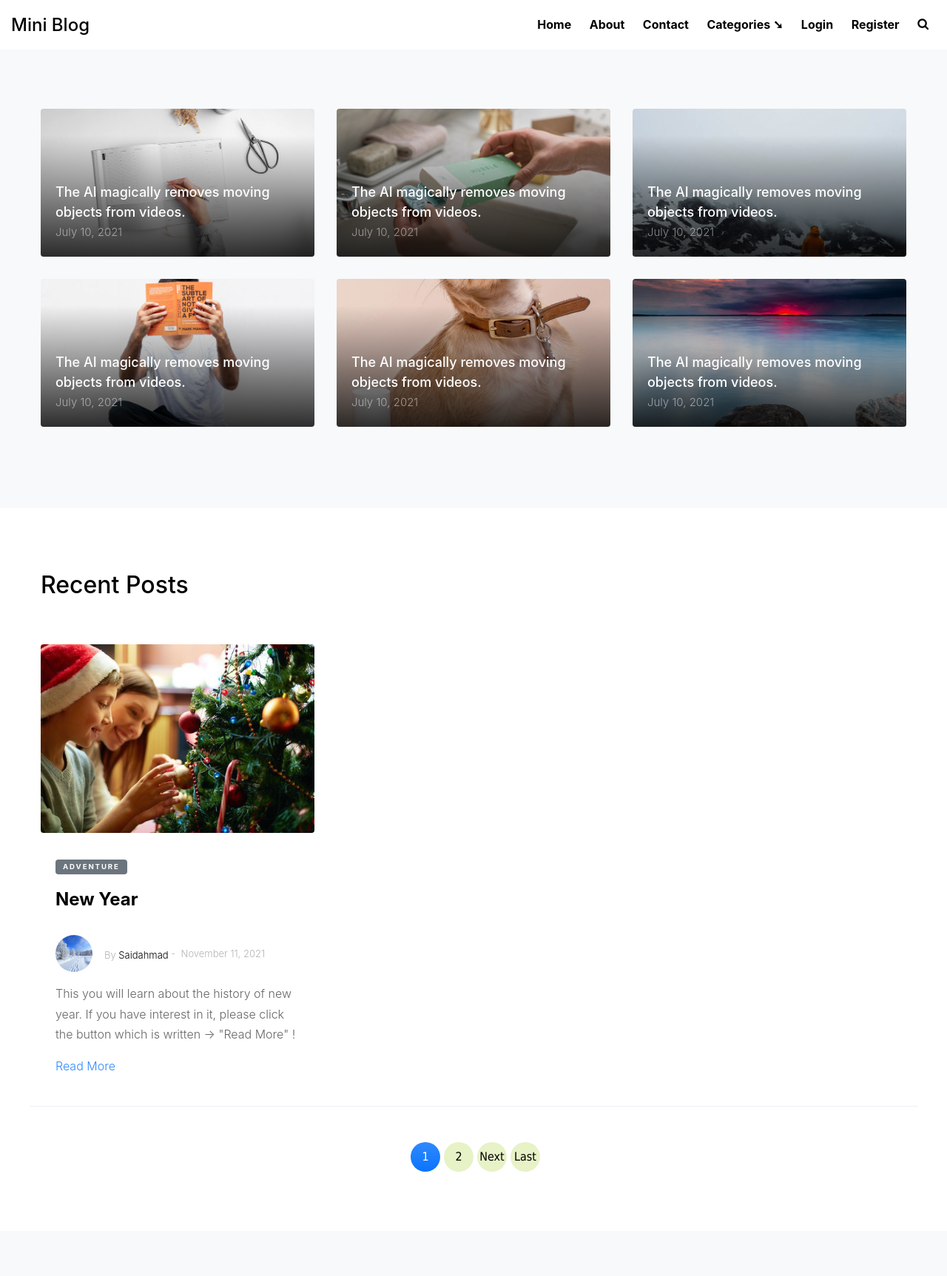
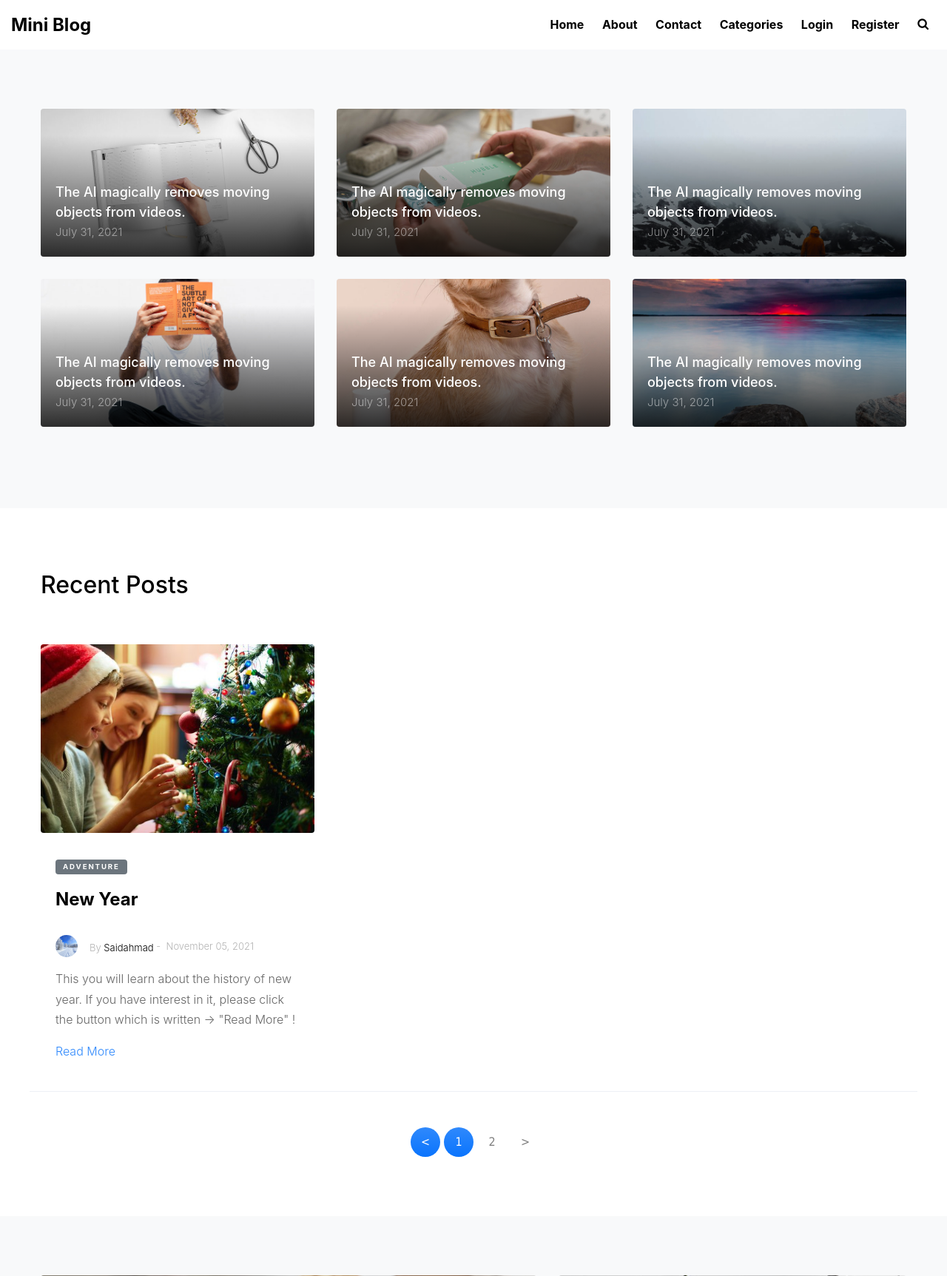
Before and after one commit to SaidahmadHosilov/php_mini_blog, a PHP site: page /?page=2 in a window 1280 px wide. Shown: the top 1725 px of the page at 74% size. Run offline with PHP 8.4, Linux system fonts and the light colour scheme; data comes from the database, SQL or seed files in the repository; some libraries are stand-ins or nearby versions; some web fonts are replaced.

Commit message:
pagination

```diff
--- a/components/pagination/css/A_green.css
+++ b/components/pagination/css/A_green.css
@@ -14,13 +14,13 @@
 	{
         color: #fff;
 		background: #2f89fc;
-		background:-moz-linear-gradient(top,#2f89fc,#0a74fd);
+		/* background:-moz-linear-gradient(top,#2f89fc,#0a74fd); */
 		background:-webkit-gradient(linear,0 0,0 100%,from(#2f89fc),to(#0a74fd));
 	}
 
 	ul.pagination li a:hover,
 	ul.pagination li a.current
 	{
-		color:#000!important;
-		background:#E7F2C7;
+		color:#808080!important;
+		background:#fff;
 	}
--- a/components/pagination/css/pagination.css
+++ b/components/pagination/css/pagination.css
@@ -33,7 +33,8 @@
 	align-items: center;
 	text-decoration:none;
 	padding:7px 10px 7px 10px;
-	font-size: 16px;
+	font-size: 1rem;
+	font-weight: normal;
 }
 
 #pagingg ul.pagination li a img{
--- a/components/pagination/function.php
+++ b/components/pagination/function.php
@@ -26,15 +26,21 @@
     	if($lastpage > 1)
     	{
     		$pagination .= "<ul class='pagination'>";
-                    $pagination .= "<li class='details' style='margin-top:2px'>Page $page of $lastpage</li>";
+			$pagination .= "<li class='details' style='margin-top:2px'>Page $page of $lastpage</li>";
     		if ($lastpage < 7 + ($adjacents * 2))
     		{
+				if( $page == 1 ) {
+					$pagination.= "<li><a class='current'><</a></li>";
+				} else {
+					$pagination.= "<li><a href='{$url}page=$prev'><</a></li>";
+				}
     			for ($counter = 1; $counter <= $lastpage; $counter++)
     			{
-    				if ($counter == $page)
-    					$pagination.= "<li><a class='current'>$counter</a></li>";
-    				else
+    				if ($counter == $page){
+						$pagination.= "<li><a class='current'>$counter</a></li>";
+					} else{
     					$pagination.= "<li><a href='{$url}page=$counter'>$counter</a></li>";
+					}
     			}
     		}
     		elseif($lastpage > 5 + ($adjacents * 2))
@@ -43,10 +49,11 @@
     			{
     				for ($counter = 1; $counter < 4 + ($adjacents * 2); $counter++)
     				{
-    					if ($counter == $page)
-    						$pagination.= "<li><a class='current'>$counter</a></li>";
-    					else
+    					if ($counter == $page){
+							$pagination.= "<li><a class='current'>$counter</a></li>";
+						} else {
     						$pagination.= "<li><a href='{$url}page=$counter'>$counter</a></li>";
+						}
     				}
     				$pagination.= "<li class='dot'>...</li>";
     				$pagination.= "<li><a href='{$url}page=$lpm1'>$lpm1</a></li>";
@@ -75,6 +82,7 @@
     				$pagination.= "<li class='dot'>..</li>";
     				for ($counter = $lastpage - (2 + ($adjacents * 2)); $counter <= $lastpage; $counter++)
     				{
+
     					if ($counter == $page)
     						$pagination.= "<li><a class='current'>$counter</a></li>";
     					else
@@ -84,11 +92,11 @@
     		}
 
     		if ($page < $counter - 1){
-    			$pagination.= "<li><a href='{$url}page=$next'>Next</a></li>";
-                $pagination.= "<li><a href='{$url}page=$lastpage'>Last</a></li>";
+    			$pagination.= "<li><a href='{$url}page=$next'>></a></li>";
+                // $pagination.= "<li><a href='{$url}page=$lastpage'>Last</a></li>";
     		}else{
-    			$pagination.= "<li><a class='current'>Next</a></li>";
-                $pagination.= "<li><a class='current'>Last</a></li>";
+    			$pagination.= "<li><a class='current'>></a></li>";
+                // $pagination.= "<li><a class='current'>Last</a></li>";
             }
     		$pagination.= "</ul>\n";
     	}
--- a/template/css/style.css
+++ b/template/css/style.css
@@ -1216,7 +1216,7 @@
   top: 100%;
   right: 0;
   width: 50%;
-  border: 1px solid grey;
+  border: 1px solid rgb(230, 227, 227);
   position: absolute;
   background: #fff;
   z-index: 1;
@@ -1226,6 +1226,8 @@
   -o-transition: .3s all ease;
   transition: .3s all ease; }
   .search-form-wrap.active {
+    max-height: 500px;
+    overflow-y: scroll;
     visibility: visible;
     opacity: 1; }
   .search-form-wrap .search-btn {
@@ -1279,3 +1281,24 @@
   background-color: rgb(236, 236, 236);
 }
 /* Drop menu */
+
+.post-title-h a, .search-title{
+  display: -webkit-box;
+  -webkit-line-clamp: 1;
+  -webkit-box-orient: vertical;
+  overflow: hidden;
+}
+
+.search-text{
+  display: -webkit-box;
+  -webkit-line-clamp: 2;
+  -webkit-box-orient: vertical;
+  overflow: hidden;
+}
+
+.post-short-desc, .about-bio{
+  display: -webkit-box;
+  -webkit-line-clamp: 5;
+  -webkit-box-orient: vertical;
+  overflow: hidden;
+}
--- a/template/js/main.js
+++ b/template/js/main.js
@@ -330,12 +330,12 @@
 			var output = '';
 			for(const i in result){
 				if(result != 'There is no result' && searchVal.length != 0){
-					output +=   '<li>'+
+					output +=   '<li class="mb-2">'+
 									'<a href="/post/details/'+result[i].id+'" style="display: flex; align-items:center;">'+
-										'<img src="/upload/profile_image/'+result[i].image+'" style="width:120px;height:150px;object-fit:cover; padding-right:20px;">'+
+										'<img src="/upload/profile_image/'+result[i].image+'" style="width:100px;height:100px;object-fit:cover; padding-right:20px;">'+
 										'<div class="ml-3" style="width:100%;">'+
-											'<h5 class="my-2">'+result[i].title+'</h5>'+
-											'<p>'+result[i].text+'</p>'+
+											'<h5 class="my-2 search-title">'+result[i].title+'</h5>'+
+											'<p class="search-text" style="color:grey">'+result[i].text+'</p>'+
 										'</div>'+
 									'</a>'+
 								'</li>';
--- a/views/layouts/header.php
+++ b/views/layouts/header.php
@@ -54,7 +54,7 @@
                 <input type="text" id="search-input" class="form-control" placeholder="Search...">
                 <button class="search-btn" type="submit"><span class="icon-search"></span></button>
               </div>
-              <div id="search_result" style="border-top:1px solid grey;">
+              <div id="search_result" style="border-top:1px solid lightgrey;">
                 <ul style="list-style:none;" class="p-0">
 
                 </ul>
@@ -63,7 +63,7 @@
           </div>
 
           <div class="col-4 site-logo">
-            <a href="/" class="text-black h2 mb-0">Mini Blog</a>
+            <a href="/" class="text-black h2 mb-0" style="font-weight: 700!important;">Mini Blog</a>
           </div>
 
           <div class="col-8 text-right">
@@ -73,19 +73,19 @@
                 <li><a href="/about">About</a></li>
                 <li><a href="/contact">Contact</a></li>
                 <li class="drop-menu-ctg">
-                  <a >Categories &#10136;</a>
+                  <a>Categories</a>
                   <div>
                     <?php foreach($categories as $ctg): ?>
-                      <a href="/category/<?=$ctg['id']?>/"> <?=$ctg['name']?> </a>
+                      <a href="/category/<?=$ctg['id']?>/" style="font-weight: 700!important;"> <?=$ctg['name']?> </a>
                     <?php endforeach; ?>
                   </div>
                 </li>
                 <?php if(isset($_SESSION['user'])): ?>
-                    <li><a href="/post/create">Posts</a></li>
-                    <li><a href="/logout"> Logout </a></li>
+                    <li><a href="/post/create"  style="font-weight: 700!important;">Posts</a></li>
+                    <li><a href="/logout"  style="font-weight: 700!important;"> Logout </a></li>
                 <?php else: ?>
-                    <li><a href="/login"> Login </a></li>
-                    <li><a href="/register"> Register </a></li>
+                    <li><a href="/login"  style="font-weight: 700!important;"> Login </a></li>
+                    <li><a href="/register"  style="font-weight: 700!important;"> Register </a></li>
                 <?php endif; ?>
                     <!-- <li><a href="/admin/"> Admin</a> </li>  -->
                 <li class="d-none d-lg-inline-block"><a href="#" class="js-search-toggle"><span class="icon-search"></span></a></li>
--- a/views/site/index.php
+++ b/views/site/index.php
@@ -14,7 +14,7 @@
               <a href="/blog/details/<?=$blog['id']?>" class="h-entry mb-30 v-height gradient" style="background-image: url(<?=$blog['image']?>);">
                 <div class="text">
                   <h2><?=$blog['title']?></h2>
-                  <span class="date">July <?= $datetime->format('m') ?>, <?= $datetime->format('Y') ?></span>
+                  <span class="date">July <?= $datetime->format('d') ?>, <?= $datetime->format('Y') ?></span>
                 </div>
               </a>
             </div>
@@ -42,20 +42,20 @@
                 <div class="excerpt">
                 <span class="post-category text-white bg-secondary mb-3"><?=$post['ctg_name']?></span>
 
-                <h2><a href="/post/details/<?=$post['id']?>"><?=$post['title']?></a></h2>
+                <h2 class="post-title-h"><a href="/post/details/<?=$post['id']?>"><?=$post['title']?></a></h2>
                 <div class="post-meta align-items-center mb-3 d-flex text-left clearfix">
                   <a href="/user/profile/view/<?=$post['user_id']?>">
                     <figure class="author-figure d-flex align-items-center mb-0 mr-3 float-left">
                       <img src="/upload/profile_image/<?=$post['user_image']?>"
                           alt="Image" class="img-fluid m-0"
-                          style="width: 50px; height: 50px; object-fit:cover;">
+                          style="width: 30px; height: 30px; object-fit:cover;">
                     </figure>
                   </a>
                   <span class="d-inline-block mt-1">By <a href="#"><?=$post['name']?></a></span>
-                  <span>&nbsp;-&nbsp; <?=date('F', mktime(0, 0, 0, date( 'm', strtotime($post['created_at'])), 10))?> <?= date( 'm', strtotime($post['created_at'])) ?>, <?= date( 'Y', strtotime($post['created_at'])) ?></span>
+                  <span>&nbsp;-&nbsp; <?=date('F', mktime(0, 0, 0, date( 'm', strtotime($post['created_at'])), 10))?> <?= date( 'd', strtotime($post['created_at'])) ?>, <?= date( 'Y', strtotime($post['created_at'])) ?></span>
                 </div>
 
-                  <p><?= $post['text']?></p>
+                  <p class="post-short-desc"><?= $post['text']?></p>
                   <p><a href="/post/details/<?=$post['id']?>" >Read More</a></p>
                 </div>
               </div>
```
Also changed, not shown: views/site/about.php (+11 -5 lines), views/user/login.php (+24 -16 lines), views/user/register.php (+6 -4 lines).
